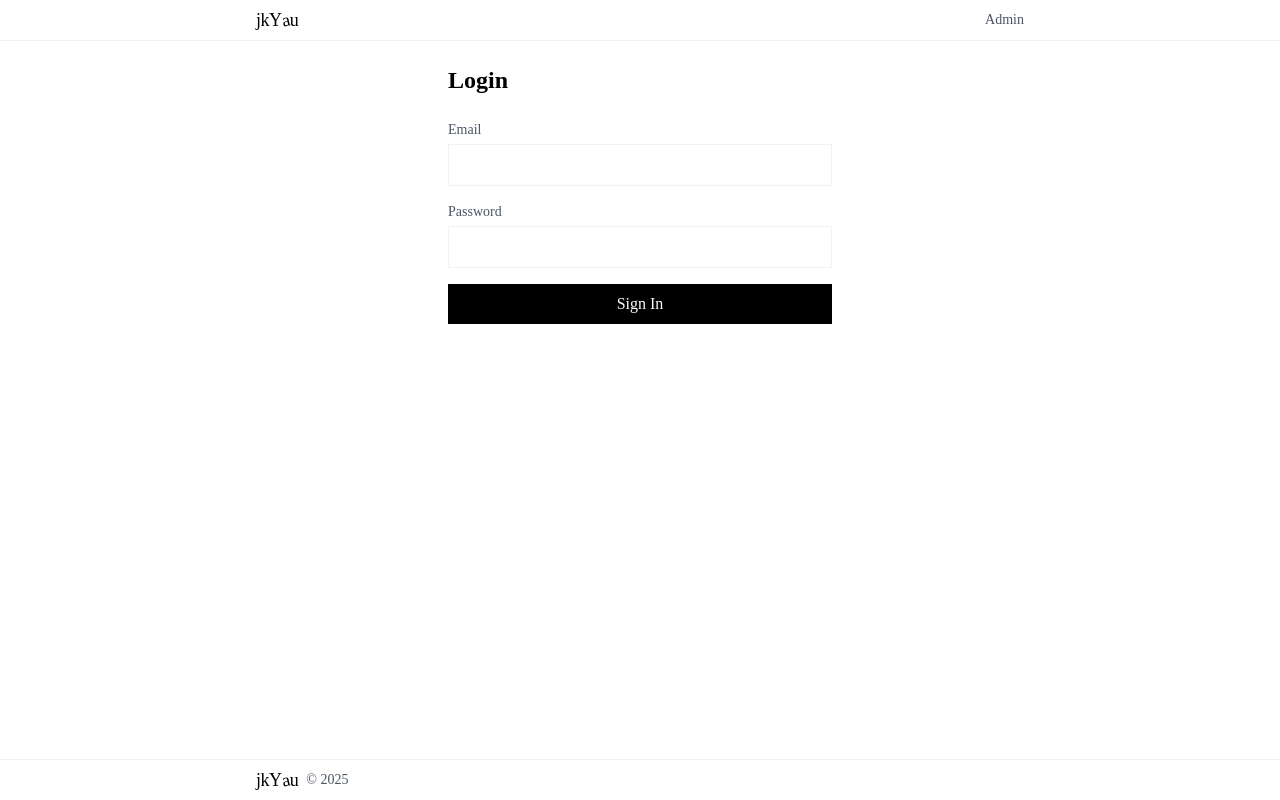
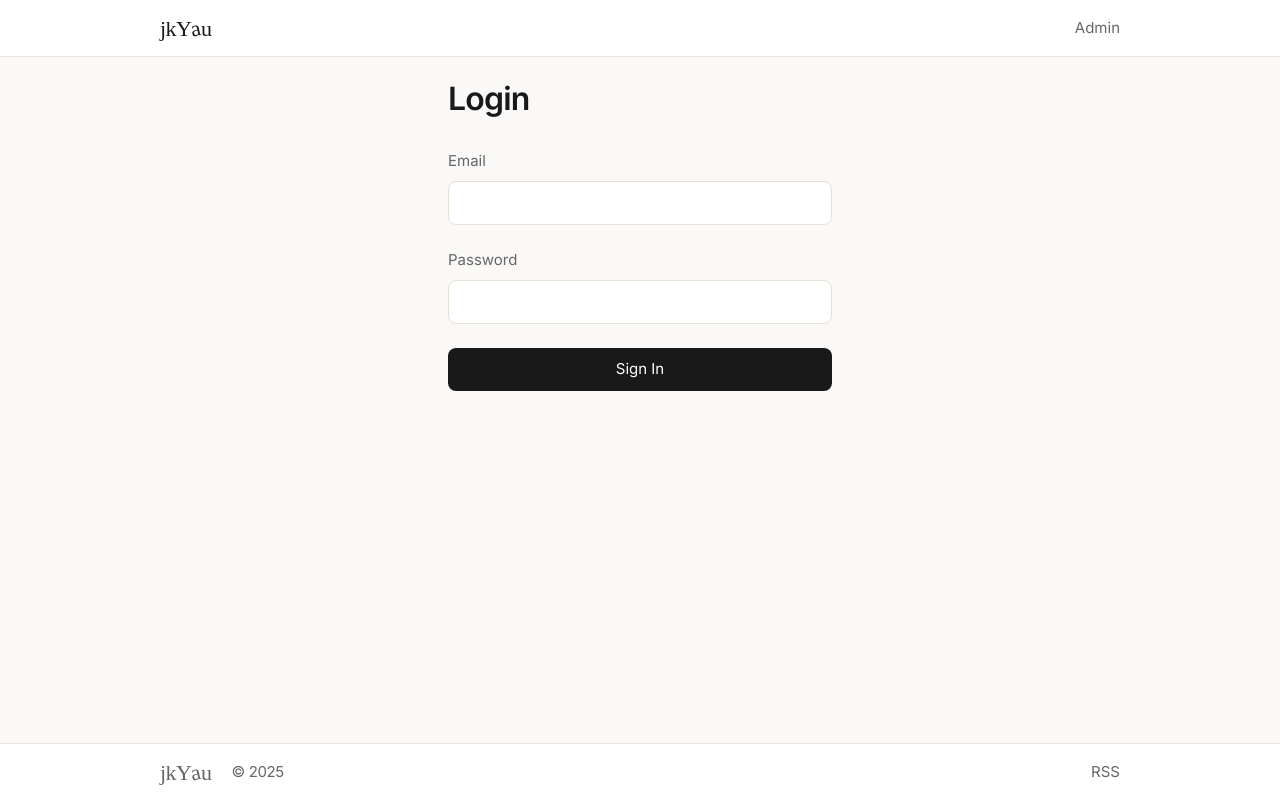
Before and after one commit to jkyau/personal-blog, a Next.js app: page /login in a window 1280 px wide. Built offline with nearby package versions, Linux system fonts and the light colour scheme; no server answers.

Commit message:
style: update login form with consistent fonts and Anthropic-inspired rounded design

```diff
--- a/src/app/blog/[id]/page.tsx
+++ b/src/app/blog/[id]/page.tsx
@@ -14,7 +14,45 @@ interface BlogPost {
 // Mock data for blog posts
 const blogPosts: BlogPost[] = [
   {
-    id: '1',
+    id: '4',
+    title: 'Anthropic AI Index Review',
+    date: '2024-03-23',
+    author: 'Jason Yau',
+    readTime: '3 min read',
+    categories: ['AI', 'Research', 'Analysis'],
+    content: `
+Anthropic recently introduced their new "Anthropic Economic Index," an intriguing effort aimed at tracking and understanding how AI is reshaping our labor markets. As someone deeply invested in learning everything possible about artificial intelligence, I found their initial findings particularly compelling.
+
+The Index stands out because it isn't based on forecasts or surveys, but rather real-world data from millions of anonymized conversations on Anthropic's Claude AI platform. They analyzed about a million interactions to map exactly how people are using AI to perform specific occupational tasks.
+
+Here are some highlights that grabbed my attention:
+
+- AI is predominantly augmenting human efforts (57%) rather than outright replacing them (43%).
+- Usage is highest among mid-to-high income roles like computer programmers and data scientists, while significantly lower among the highest- and lowest-paying jobs.
+- AI's integration is selective and task-specific rather than uniformly impacting entire jobs. No occupation has been fully automated yet, but the data reveals a substantial and growing role for AI.
+
+Anthropic's approach, focusing on real-world interactions rather than forecasts or surveys, gives us direct insight into how AI adoption is practically unfolding right now.
+
+I'll be closely watching this space and sharing insights as I deepen my own AI journey. This Index seems poised to become a vital resource for understanding the complex, real-world impacts of artificial intelligence.`
+  },
+  {
+    id: '3',
+    title: 'AI Learning Journey Begins',
+    date: '2024-03-22',
+    author: 'Jason Yau',
+    readTime: '2 min read',
+    categories: ['AI', 'Learning', 'Personal'],
+    content: `
+I've always believed that the only way to truly master something is to immerse yourself completely. Right now, that something for me is artificial intelligence.
+
+AI isn't just a passing curiosity—it's rapidly becoming the defining technology of our generation. I've made a decision to dive headfirst into this fascinating world, with laser focus on exploring everything from foundational machine learning concepts to the latest advancements in generative AI and beyond.
+
+This blog will be my digital notebook, a transparent place to document my journey. I'll share links, detailed notes, key insights, breakthroughs, failures, and every resource I discover along the way. My goal is simple: to become deeply knowledgeable about AI, applying what I learn to create meaningful impact.
+
+Consider this post my first step—a commitment to learning openly and relentlessly. Let's see where this journey takes us.`
+  },
+  {
+    id: '2',
     title: 'The Evolution of AI-Powered Content Creation',
     date: '2024-03-20',
     author: 'Jason Yau',
@@ -67,20 +105,13 @@ The key to successful AI-powered content creation lies in finding the perfect ba
 Remember: The best content comes from combining AI's analytical capabilities with human creativity and emotional intelligence.`
   },
   {
-    id: '2',
+    id: '1',
     title: 'Building a Modern Digital Writing Experience',
-    date: '2024-03-21',
+    date: '2024-03-19',
     author: 'Jason Yau',
     readTime: '3 min read',
+    categories: ['Design', 'Development'],
     content: 'Content for the second blog post...'
-  },
-  {
-    id: '3',
-    title: 'Optimizing Your Blog for Search Engines',
-    date: '2023-09-28',
-    author: 'Jason Yau',
-    readTime: '6 min read',
-    content: 'Content for the third blog post...'
   }
 ];
 
@@ -124,18 +155,18 @@ export default function BlogPost({ params }: { params: { id: string } }) {
 
   return (
     <div className="min-h-screen bg-[#FAF9F7] text-[#1A1919] flex flex-col">
-      <header className="fixed top-0 inset-x-0 bg-white/80 backdrop-blur-sm border-b border-[#E6E1D7] z-50">
+      <header className="fixed top-0 inset-x-0 bg-white/90 backdrop-blur-[6px] border-b border-[#E6E1D7]/80 z-50">
         <div className="w-full max-w-screen-xl mx-auto px-6">
-          <div className="max-w-[60rem] mx-auto h-16 flex items-center justify-between">
-            <Link href="/" className="text-[1.375rem] font-['Times_New_Roman'] tracking-tight hover:text-[#666666] transition-colors">
+          <div className="max-w-[60rem] mx-auto h-14 flex items-center justify-between">
+            <Link href="/" className="text-[1.375rem] font-['Times_New_Roman'] tracking-tight hover:text-[#666666] transition-colors duration-200">
               <span className="tracking-tight">jk</span>
-              <span className="tracking-tighter">Y</span>
+              <span className="tracking-tighter relative top-[0.5px]">Y</span>
               <span className="tracking-tight">
-                <span className="inline-block transform -rotate-12 mx-[0.5px]">a</span>u
+                <span className="inline-block transform -rotate-12 origin-[25%_40%] translate-y-[0.5px] -translate-x-[1px] mx-[0.5px]">a</span>u
               </span>
             </Link>
             <nav className="flex items-center gap-8">
-              <Link href="/admin" className="text-[15px] font-sans text-[#666666] hover:text-[#1A1919] transition-colors">
+              <Link href="/admin" className="text-[15px] font-sans text-[#666666] hover:text-[#1A1919] transition-colors duration-200">
                 Admin
               </Link>
             </nav>
@@ -143,7 +174,7 @@ export default function BlogPost({ params }: { params: { id: string } }) {
         </div>
       </header>
 
-      <main className="flex-1 pt-24 pb-16">
+      <main className="flex-1 pt-20 pb-16">
         <div className="w-full max-w-screen-xl mx-auto px-6">
           <article className="max-w-[42rem] mx-auto">
             <div className="mb-16">
@@ -178,21 +209,21 @@ export default function BlogPost({ params }: { params: { id: string } }) {
         </div>
       </main>
 
-      <footer className="bg-white/80 backdrop-blur-sm border-t border-[#E6E1D7]">
+      <footer className="bg-white/90 backdrop-blur-[6px] border-t border-[#E6E1D7]/80">
         <div className="w-full max-w-screen-xl mx-auto px-6">
-          <div className="max-w-[60rem] mx-auto h-16 flex items-center justify-between">
-            <div className="flex items-center gap-4">
+          <div className="max-w-[60rem] mx-auto h-14 flex items-center justify-between">
+            <div className="flex items-center gap-5">
               <div className="text-[1.375rem] font-['Times_New_Roman'] tracking-tight text-[#666666]">
                 <span className="tracking-tight">jk</span>
-                <span className="tracking-tighter">Y</span>
+                <span className="tracking-tighter relative top-[0.5px]">Y</span>
                 <span className="tracking-tight">
-                  <span className="inline-block transform -rotate-12 mx-[0.5px]">a</span>u
+                  <span className="inline-block transform -rotate-12 origin-[25%_40%] translate-y-[0.5px] -translate-x-[1px] mx-[0.5px]">a</span>u
                 </span>
               </div>
-              <div className="text-[15px] font-sans text-[#666666]">© {new Date().getFullYear()}</div>
+              <div className="text-[15px] font-sans text-[#666666] tracking-tight">© {new Date().getFullYear()}</div>
             </div>
             <nav className="flex items-center gap-6">
-              <Link href="/rss" className="text-[15px] font-sans text-[#666666] hover:text-[#1A1919] transition-colors">
+              <Link href="/rss" className="text-[15px] font-sans text-[#666666] hover:text-[#1A1919] transition-colors duration-200">
                 RSS
               </Link>
             </nav>
--- a/src/app/login/page.tsx
+++ b/src/app/login/page.tsx
@@ -12,43 +12,56 @@ export default async function Login() {
   }
 
   return (
-    <div className="min-h-screen bg-white text-black font-['Times_New_Roman'] flex flex-col">
-      <header className="fixed top-0 inset-x-0 bg-white border-b border-black/5 z-50">
-        <div className="max-w-3xl mx-auto h-10 flex items-center justify-between">
-          <Link href="/" className="text-lg tracking-wider">
+    <div className="min-h-screen bg-[#FAF9F7] text-[#1A1919] flex flex-col">
+      <header className="fixed top-0 inset-x-0 bg-white/90 backdrop-blur-[6px] border-b border-[#E6E1D7]/80 z-50">
+        <div className="w-full max-w-screen-xl mx-auto px-6">
+          <div className="max-w-[60rem] mx-auto h-14 flex items-center justify-between">
+            <Link href="/" className="text-[1.375rem] font-['Times_New_Roman'] tracking-tight hover:text-[#666666] transition-colors duration-200">
               <span className="tracking-tight">jk</span>
-            <span className="tracking-tighter">Y</span>
+              <span className="tracking-tighter relative top-[0.5px]">Y</span>
               <span className="tracking-tight">
-              <span className="inline-block transform -rotate-12 mx-[0.5px]">a</span>u
+                <span className="inline-block transform -rotate-12 origin-[25%_40%] translate-y-[0.5px] -translate-x-[1px] mx-[0.5px]">a</span>u
               </span>
             </Link>
-          <nav className="flex items-center gap-6">
-            <Link href="/admin" className="text-sm text-gray-600 hover:text-gray-900 transition-colors">
+            <nav className="flex items-center gap-8">
+              <Link href="/admin" className="text-[15px] font-sans text-[#666666] hover:text-[#1A1919] transition-colors duration-200">
                 Admin
               </Link>
             </nav>
           </div>
+        </div>
       </header>
 
-      <main className="pt-16 px-4 pb-16 flex-1">
-        <div className="max-w-3xl mx-auto">
+      <main className="flex-1 pt-20 pb-16">
+        <div className="w-full max-w-screen-xl mx-auto px-6">
+          <div className="max-w-[42rem] mx-auto">
             <div className="max-w-sm mx-auto">
-            <h1 className="text-2xl font-semibold mb-6">Login</h1>
+              <h1 className="font-sans text-[2rem] tracking-tight mb-8">Login</h1>
               <LoginForm />
+            </div>
           </div>
         </div>
       </main>
 
-      <footer className="bg-white border-t border-black/5">
-        <div className="max-w-3xl mx-auto h-10 flex items-center">
-          <div className="text-lg tracking-wider">
+      <footer className="bg-white/90 backdrop-blur-[6px] border-t border-[#E6E1D7]/80">
+        <div className="w-full max-w-screen-xl mx-auto px-6">
+          <div className="max-w-[60rem] mx-auto h-14 flex items-center justify-between">
+            <div className="flex items-center gap-5">
+              <div className="text-[1.375rem] font-['Times_New_Roman'] tracking-tight text-[#666666]">
                 <span className="tracking-tight">jk</span>
-            <span className="tracking-tighter">Y</span>
+                <span className="tracking-tighter relative top-[0.5px]">Y</span>
                 <span className="tracking-tight">
-              <span className="inline-block transform -rotate-12 mx-[0.5px]">a</span>u
+                  <span className="inline-block transform -rotate-12 origin-[25%_40%] translate-y-[0.5px] -translate-x-[1px] mx-[0.5px]">a</span>u
                 </span>
               </div>
-          <div className="text-sm text-gray-600 ml-2">© {new Date().getFullYear()}</div>
+              <div className="text-[15px] font-sans text-[#666666] tracking-tight">© {new Date().getFullYear()}</div>
+            </div>
+            <nav className="flex items-center gap-6">
+              <Link href="/rss" className="text-[15px] font-sans text-[#666666] hover:text-[#1A1919] transition-colors duration-200">
+                RSS
+              </Link>
+            </nav>
+          </div>
         </div>
       </footer>
     </div>
--- a/src/app/page.tsx
+++ b/src/app/page.tsx
@@ -4,16 +4,28 @@ import { formatDistanceToNow } from 'date-fns';
 // Sample blog posts
 const posts = [
   {
-    id: 1,
+    id: 4,
+    title: 'Anthropic AI Index Review',
+    excerpt: 'Analyzing Anthropic\'s groundbreaking Economic Index that reveals how AI is transforming our labor markets, based on real-world data from millions of Claude interactions.',
+    date: new Date('2024-03-23'),
+  },
+  {
+    id: 3,
+    title: 'AI Learning Journey Begins',
+    excerpt: 'Documenting my deep dive into artificial intelligence—from foundational concepts to cutting-edge developments. A commitment to learning openly and sharing everything along the way.',
+    date: new Date('2024-03-22'),
+  },
+  {
+    id: 2,
     title: 'The Evolution of AI-Powered Content Creation',
     excerpt: 'Exploring how artificial intelligence is transforming the landscape of content creation, from ideation to optimization.',
     date: new Date('2024-03-20'),
   },
   {
-    id: 2,
+    id: 1,
     title: 'Building a Modern Digital Writing Experience',
     excerpt: 'A deep dive into creating intuitive, minimalist interfaces that enhance the writing process.',
-    date: new Date('2024-03-21'),
+    date: new Date('2024-03-19'),
   },
 ];
 
@@ -22,8 +34,8 @@ export default function Home() {
     <div className="min-h-screen bg-[#FAF9F7] text-[#1A1919] flex flex-col">
       <header className="fixed top-0 inset-x-0 bg-white/90 backdrop-blur-[6px] border-b border-[#E6E1D7]/80 z-50">
         <div className="w-full max-w-screen-xl mx-auto px-6">
-          <div className="max-w-[60rem] mx-auto h-[4.5rem] flex items-center justify-between">
-            <Link href="/" className="text-[1.5rem] font-['Times_New_Roman'] tracking-tight hover:text-[#666666] transition-colors duration-200">
+          <div className="max-w-[60rem] mx-auto h-14 flex items-center justify-between">
+            <Link href="/" className="text-[1.375rem] font-['Times_New_Roman'] tracking-tight hover:text-[#666666] transition-colors duration-200">
               <span className="tracking-tight">jk</span>
               <span className="tracking-tighter relative top-[0.5px]">Y</span>
               <span className="tracking-tight">
@@ -39,7 +51,7 @@ export default function Home() {
         </div>
       </header>
 
-      <main className="flex-1 pt-24 pb-16">
+      <main className="flex-1 pt-20 pb-16">
         <div className="w-full max-w-screen-xl mx-auto px-6">
           <section className="max-w-[42rem] mx-auto">
             {/* Hero Section */}
@@ -101,9 +113,9 @@ export default function Home() {
 
       <footer className="bg-white/90 backdrop-blur-[6px] border-t border-[#E6E1D7]/80">
         <div className="w-full max-w-screen-xl mx-auto px-6">
-          <div className="max-w-[60rem] mx-auto h-[4.5rem] flex items-center justify-between">
+          <div className="max-w-[60rem] mx-auto h-14 flex items-center justify-between">
             <div className="flex items-center gap-5">
-              <div className="text-[1.5rem] font-['Times_New_Roman'] tracking-tight text-[#666666]">
+              <div className="text-[1.375rem] font-['Times_New_Roman'] tracking-tight text-[#666666]">
                 <span className="tracking-tight">jk</span>
                 <span className="tracking-tighter relative top-[0.5px]">Y</span>
                 <span className="tracking-tight">
--- a/src/components/LoginForm.tsx
+++ b/src/components/LoginForm.tsx
@@ -40,14 +40,14 @@ export default function LoginForm() {
   }
 
   return (
-    <form onSubmit={handleSubmit} className="space-y-4">
+    <form onSubmit={handleSubmit} className="space-y-6">
       {error && (
-        <div className="p-3 bg-red-50 text-red-900 text-sm rounded">
+        <div className="p-3 bg-red-50 text-[#E5484D] text-[15px] font-sans rounded-lg border border-red-100">
           {error}
         </div>
       )}
       <div>
-        <label htmlFor="email" className="block text-sm text-gray-600 mb-1">
+        <label htmlFor="email" className="block text-[15px] font-sans text-[#666666] mb-2">
           Email
         </label>
         <input
@@ -56,11 +56,11 @@ export default function LoginForm() {
           name="email"
           required
           disabled={isLoading}
-          className="w-full p-2 text-base border border-black/5 focus:outline-none focus:border-black/10 transition-colors"
+          className="w-full px-4 py-[10px] text-[15px] font-sans bg-white border border-[#E6E1D7] rounded-lg focus:outline-none focus:border-[#1A1919] transition-colors"
         />
       </div>
       <div>
-        <label htmlFor="password" className="block text-sm text-gray-600 mb-1">
+        <label htmlFor="password" className="block text-[15px] font-sans text-[#666666] mb-2">
           Password
         </label>
         <input
@@ -69,13 +69,13 @@ export default function LoginForm() {
           name="password"
           required
           disabled={isLoading}
-          className="w-full p-2 text-base border border-black/5 focus:outline-none focus:border-black/10 transition-colors"
+          className="w-full px-4 py-[10px] text-[15px] font-sans bg-white border border-[#E6E1D7] rounded-lg focus:outline-none focus:border-[#1A1919] transition-colors"
         />
       </div>
       <button
         type="submit"
         disabled={isLoading}
-        className="w-full bg-black text-white p-2 text-base hover:bg-gray-800 transition-colors disabled:opacity-50"
+        className="w-full bg-[#1A1919] text-white font-sans text-[15px] px-6 py-[10px] rounded-lg hover:bg-[#313131] transition-colors duration-200 disabled:opacity-50"
       >
         {isLoading ? 'Signing in...' : 'Sign In'}
       </button>
```
Lines whose indentation alone changed are shown as unchanged.
